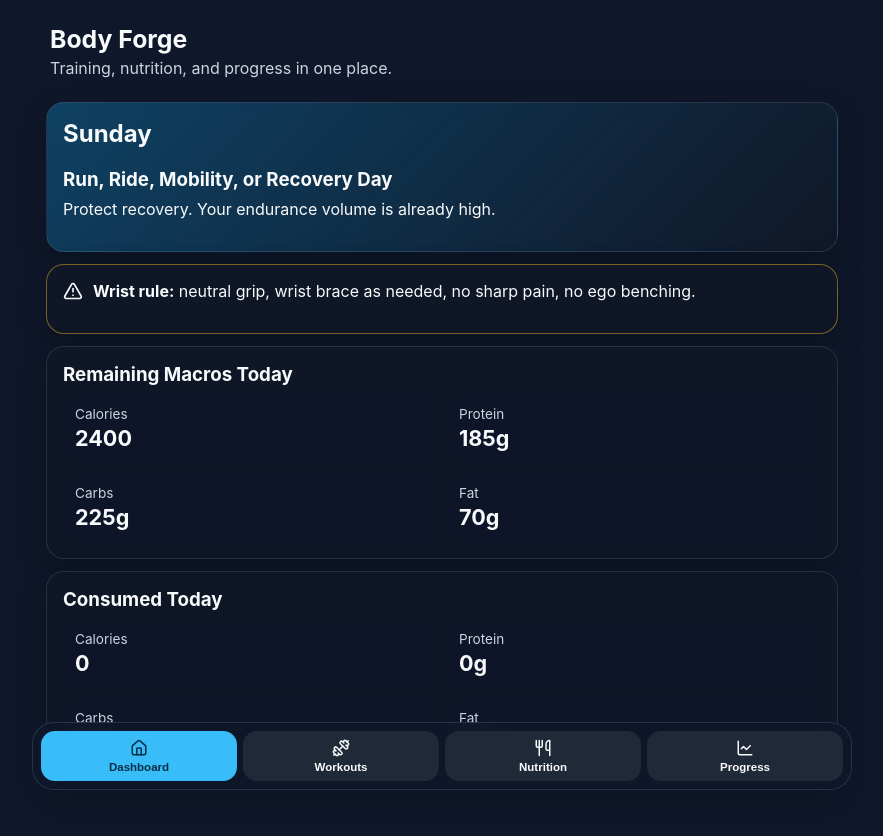
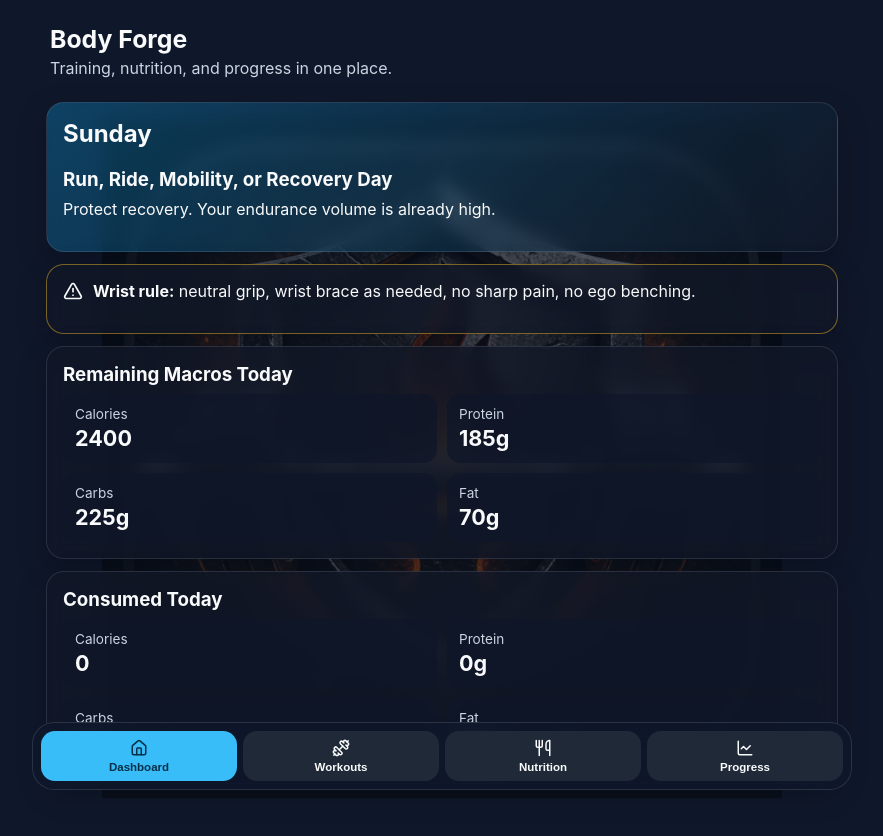
Before and after one commit to dalfonsonash/fitness-dashboard, a React (Vite) app: page / in a window 1280 px wide. Shown: the top 836 px of the page, without its empty margins (198-1081 px from the left). Built offline with nearby package versions, Linux system fonts and the light colour scheme.

Commit message:
Fix Body Forge wallpaper layering

```diff
--- a/src/styles.css
+++ b/src/styles.css
@@ -22,23 +22,33 @@ body::before {
     #0f172a;
 }
 
-body::after {
-  content: "";
-  position: fixed;
-  inset: 0;
-  z-index: -1;
-  background:
-    linear-gradient(rgba(15, 23, 42, .2), rgba(15, 23, 42, .5)),
-    url("/icon-512.png") center 118px / min(92vw, 680px) no-repeat;
-  opacity: .46;
-  pointer-events: none;
-}
-
 .app {
   max-width: 820px;
   margin: 0 auto;
   padding-bottom: 92px;
   position: relative;
+  isolation: isolate;
+}
+
+.app::before {
+  content: "";
+  position: fixed;
+  top: 118px;
+  left: 50%;
+  width: min(92vw, 680px);
+  aspect-ratio: 1;
+  transform: translateX(-50%);
+  z-index: 0;
+  background: url("/icon-512.png") center / contain no-repeat;
+  opacity: .34;
+  pointer-events: none;
+}
+
+header,
+main,
+nav {
+  position: relative;
+  z-index: 1;
 }
 
 header {
@@ -60,7 +70,7 @@ header p {
 }
 
 .card {
-  background: rgba(17, 24, 39, .82);
+  background: rgba(17, 24, 39, .78);
   border: 1px solid rgba(148, 163, 184, .18);
   border-radius: 18px;
   padding: 16px;
@@ -70,7 +80,7 @@ header p {
 }
 
 .hero {
-  background: linear-gradient(135deg, rgba(14,165,233,.3), rgba(17,24,39,.84));
+  background: linear-gradient(135deg, rgba(14,165,233,.3), rgba(17,24,39,.78));
 }
 
 .warning {
@@ -94,7 +104,7 @@ h3 { margin-bottom: 8px; }
 }
 
 .metric {
-  background: rgba(15, 23, 42, .82);
+  background: rgba(15, 23, 42, .76);
   border-radius: 14px;
   padding: 12px;
 }
```
